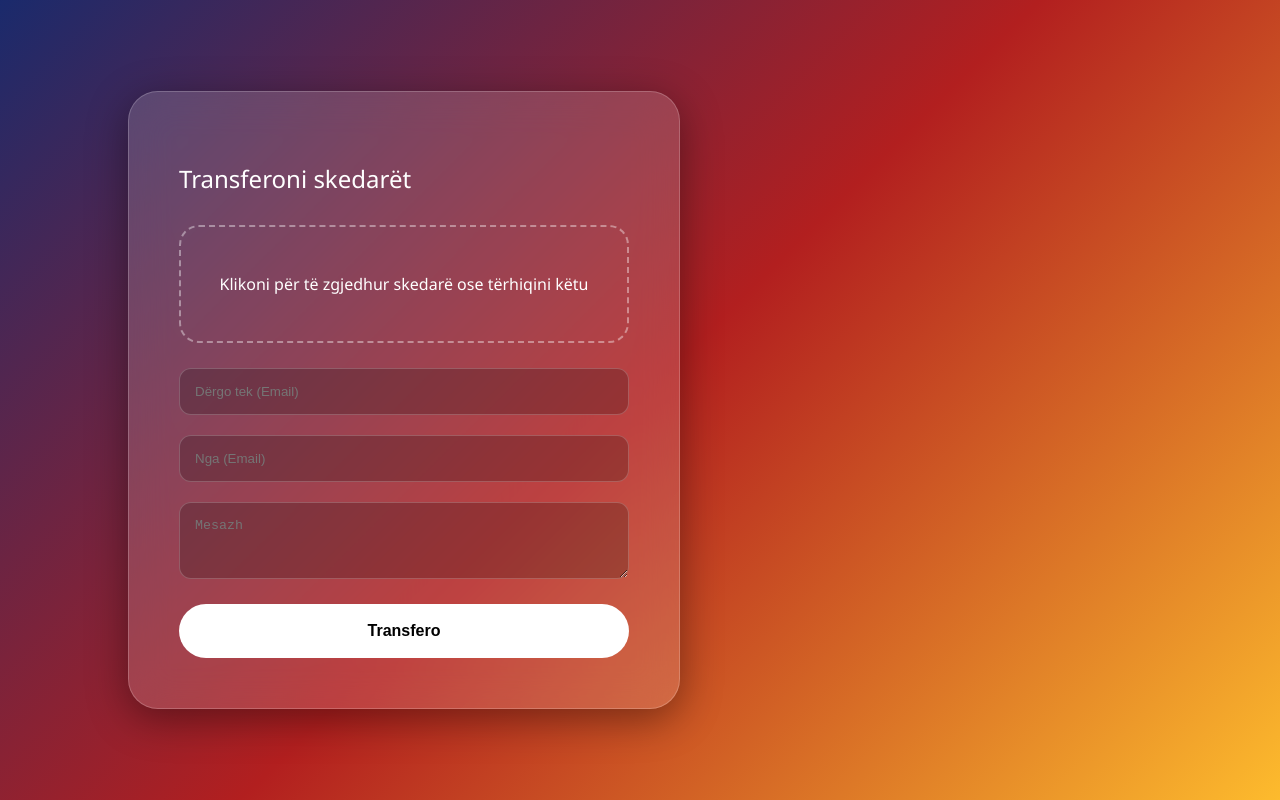
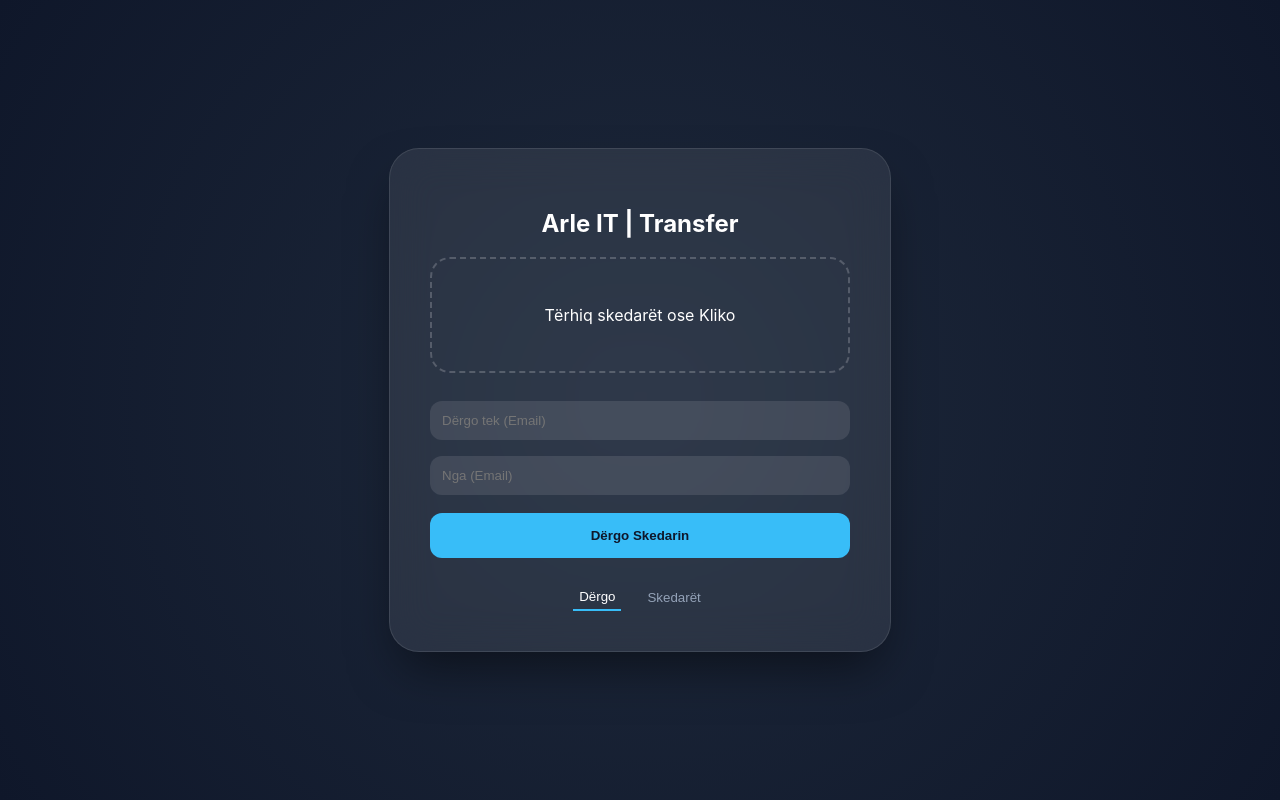
Before and after one commit to Arle-IT-Transfer/Projekt, a website: page public/index.html in a window 1280 px wide. Drawn offline with Linux system fonts and the light colour scheme.

Commit message:
Add files via upload

```diff
--- a/public/index.html
+++ b/public/index.html
@@ -2,77 +2,91 @@
 <html lang="sq">
 <head>
     <meta charset="UTF-8">
+    <title>Arle IT | Pro Transfer</title>
     <style>
+        :root { --glass: rgba(255, 255, 255, 0.08); --accent: #38bdf8; }
         body {
-            margin: 0; height: 100vh; display: flex; align-items: center; justify-content: flex-start;
-            padding-left: 10%; font-family: 'Segoe UI', sans-serif;
-            background: linear-gradient(135deg, #1a2a6c, #b21f1f, #fdbb2d);
+            margin: 0; height: 100vh; display: flex; justify-content: center; align-items: center;
+            background: radial-gradient(circle at center, #1e293b, #0f172a);
+            font-family: 'Inter', sans-serif; color: white;
         }
-
-        .glass-card {
-            background: rgba(255, 255, 255, 0.15);
-            backdrop-filter: blur(20px);
-            border: 1px solid rgba(255, 255, 255, 0.2);
-            border-radius: 30px;
-            padding: 50px;
-            width: 450px; /* E bera me e madhe */
-            box-shadow: 0 10px 40px rgba(0,0,0,0.4);
-            color: white;
+        .app-card {
+            width: 420px; background: var(--glass); backdrop-filter: blur(20px);
+            padding: 40px; border-radius: 30px; border: 1px solid rgba(255,255,255,0.1);
+            box-shadow: 0 25px 50px -12px rgba(0,0,0,0.5); text-align: center;
         }
-
-        h2 { margin-bottom: 30px; font-weight: 500; }
-
-        /* Zonja e ngarkimit të skedarëve */
-        .upload-zone {
-            border: 2px dashed rgba(255,255,255,0.4);
-            padding: 30px;
-            text-align: center;
-            border-radius: 20px;
-            margin-bottom: 25px;
-            cursor: pointer;
-            transition: 0.3s;
+        .page { display: none; } .page.active { display: block; }
+        .drop-zone { border: 2px dashed rgba(255,255,255,0.2); padding: 30px; border-radius: 20px; cursor: pointer; margin-bottom: 20px; }
+        input {
+            width: 100%; padding: 12px; margin: 8px 0; border-radius: 12px; border: none;
+            background: rgba(255,255,255,0.1); color: white; box-sizing: border-box;
         }
-        .upload-zone:hover { background: rgba(255,255,255,0.1); }
-
-        .input-group { margin-bottom: 20px; }
-        input, textarea {
-            width: 100%; background: rgba(0,0,0,0.2);
-            border: 1px solid rgba(255,255,255,0.2);
-            padding: 15px; border-radius: 12px; color: white;
-            box-sizing: border-box;
-        }
-
-        button {
-            background: white; color: black; border: none;
-            padding: 18px; width: 100%; border-radius: 50px;
-            cursor: pointer; font-weight: bold; font-size: 16px;
-        }
+        .btn-main { background: var(--accent); color: #0f172a; padding: 15px; border-radius: 12px; font-weight: 700; border: none; width: 100%; cursor: pointer; margin-top: 10px; }
+        .nav-bar { display: flex; justify-content: center; gap: 20px; margin-top: 30px; }
+        .nav-btn { background: none; border: none; color: #94a3b8; cursor: pointer; padding-bottom: 5px; }
+        .nav-btn.active { color: white; border-bottom: 2px solid var(--accent); }
+        .file-item { background: rgba(255,255,255,0.05); padding: 10px; margin: 5px 0; border-radius: 8px; display: flex; justify-content: space-between; }
     </style>
 </head>
 <body>
 
-    <div class="glass-card">
-        <h2>Transferoni skedarët</h2>
+<div class="app-card">
+    <div id="view-upload" class="page active">
+        <h2>Arle IT | Transfer</h2>
+        <div class="drop-zone" id="dz">
+            <p id="fileName">Tërhiq skedarët ose Kliko</p>
+            <input type="file" id="fi" style="display:none">
+        </div>
+        <input type="email" id="emailTo" placeholder="Dërgo tek (Email)">
+        <input type="email" id="emailFrom" placeholder="Nga (Email)">
+        <button class="btn-main" onclick="uploadFile()">Dërgo Skedarin</button>
+    </div>
 
-        <!-- Shto skedarët -->
-        <div class="upload-zone" onclick="document.getElementById('fileInput').click()">
-            <p>Klikoni për të zgjedhur skedarë ose tërhiqini këtu</p>
-            <input type="file" id="fileInput" multiple style="display:none;">
-        </div>
+    <div id="view-files" class="page">
+        <h2>Skedarët e mi</h2>
+        <div id="lista" style="max-height: 250px; overflow-y: auto;"></div>
+    </div>
 
-        <form>
-            <div class="input-group">
-                <input type="email" placeholder="Dërgo tek (Email)">
-            </div>
-            <div class="input-group">
-                <input type="email" placeholder="Nga (Email)">
-            </div>
-            <div class="input-group">
-                <textarea placeholder="Mesazh" rows="3"></textarea>
-            </div>
-            <button type="submit">Transfero</button>
-        </form>
+    <div class="nav-bar">
+        <button class="nav-btn active" onclick="show('view-upload', this)">Dërgo</button>
+        <button class="nav-btn" onclick="show('view-files', this); fetchFiles()">Skedarët</button>
     </div>
+</div>
+
+<script>
+    function show(id, btn) {
+        document.querySelectorAll('.page').forEach(p => p.classList.remove('active'));
+        document.getElementById(id).classList.add('active');
+        document.querySelectorAll('.nav-btn').forEach(b => b.classList.remove('active'));
+        btn.classList.add('active');
+    }
+
+    document.getElementById('dz').onclick = () => document.getElementById('fi').click();
+
+    async function uploadFile() {
+        const file = document.getElementById('fi').files[0];
+        const to = document.getElementById('emailTo').value;
+        const from = document.getElementById('emailFrom').value;
+
+        if(!file || !to) return alert("Mbush të dhënat!");
+
+        const fd = new FormData();
+        fd.append('file', file);
+        fd.append('to', to);
+        fd.append('from', from);
+
+        await fetch('/upload', { method: 'POST', body: fd });
+        alert('Skedari u dërgua me email!');
+    }
+
+    async function fetchFiles() {
+        const res = await fetch('/api/files');
+        const files = await res.json();
+        document.getElementById('lista').innerHTML = files.map(f => `
+            <div class="file-item">${f} <a href="/download/${f}" style="color:var(--accent)">Shkarko</a></div>
+        `).join('');
+    }
+</script>
 
 </body>
 </html>
```
Also changed, not shown: server.js (+14 -41 lines).
